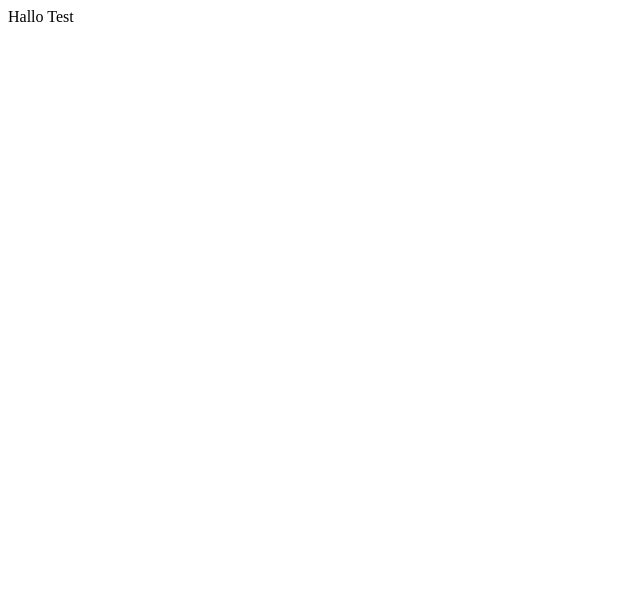
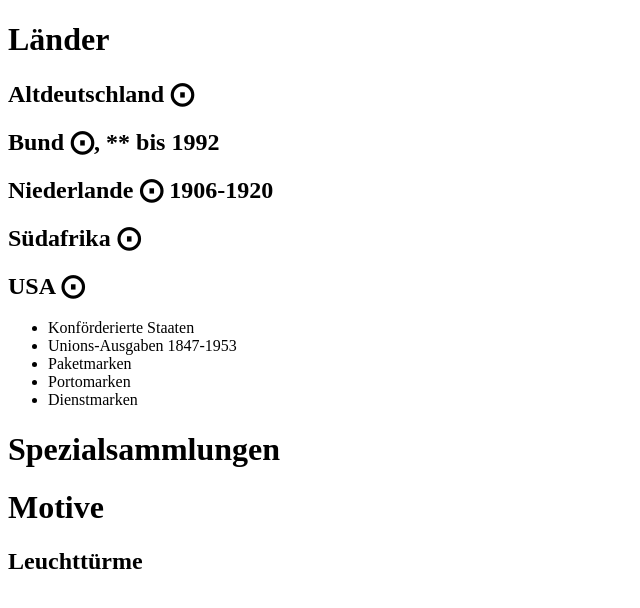
Before and after one commit to WeichselRiver/staticsite, a plain HTML site: page index.html in a window 1280 px wide. Shown: the whole page, without its empty margins (0-640 px from the left). Drawn offline with Linux system fonts and the light colour scheme.

Commit message:
add data

```diff
--- a/index.html
+++ b/index.html
@@ -6,6 +6,37 @@
     <title>Document</title>
 </head>
 <body>
-    Hallo Test
+
+    <body>
+        <h1>Länder</h1>
+        <h2>Altdeutschland &bigodot;</h2>
+        <h2>Bund &bigodot;, ** bis 1992</h2>
+        <h2>Niederlande &bigodot; 1906-1920</h2>
+        <h2>Südafrika 	&bigodot;</h2>
+        <div>
+            <h2>USA &bigodot;</h2>
+            <ul>
+                <li>
+                    Konförderierte Staaten
+                </li>
+                <li>
+                    Unions-Ausgaben 1847-1953
+                </li>
+                <li>
+                    Paketmarken</h3>
+                </li>
+                <li>
+                    Portomarken
+                </li>
+                <li>
+                    Dienstmarken
+                </li>
+            </ul>
+            <h1>Spezialsammlungen</h1>
+            <h1>Motive</h1>
+            <h2>
+                Leuchttürme
+            </h2>
+        </div>
 </body>
 </html>
```
